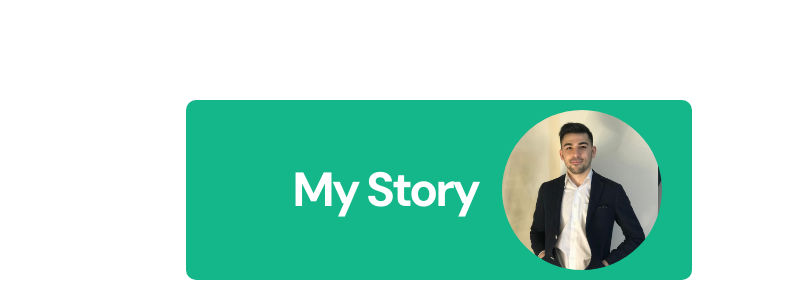
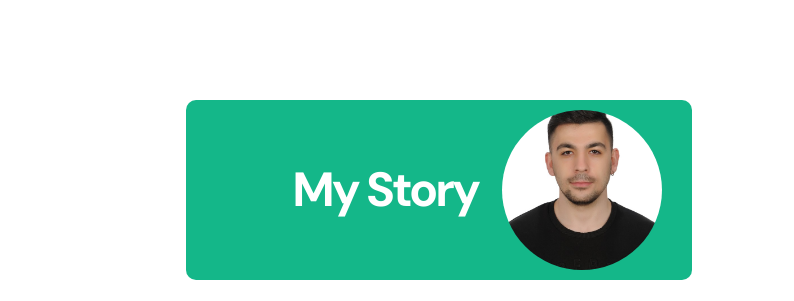
Before and after one commit to Onurryilmazz/Onurryilmazz.github.io, a plain HTML site: page index.html in a window 1280 px wide. Shown: the part 680-981 px from the top of the page, 486-1280 px from the left. Drawn offline with Linux system fonts and the light colour scheme.

Commit message:
add photo

```diff
--- a/index.html
+++ b/index.html
@@ -126,7 +126,7 @@
                                 <div class="section-title-wrap d-flex justify-content-end align-items-center mb-4">
                                     <h2 class="text-white me-4 mb-0">My Story</h2>
 
-                                    <img src="images/onur_pp.jpeg" class="avatar-image img-fluid" alt="">
+                                    <img src="images/vesikalık.jpeg" class="avatar-image img-fluid" alt="">
                                 </div>
 
                                 <h3 class="pt-2 mb-3">About Me </h3>
```
Also changed, not shown: images/vesikalık.jpeg (added).
